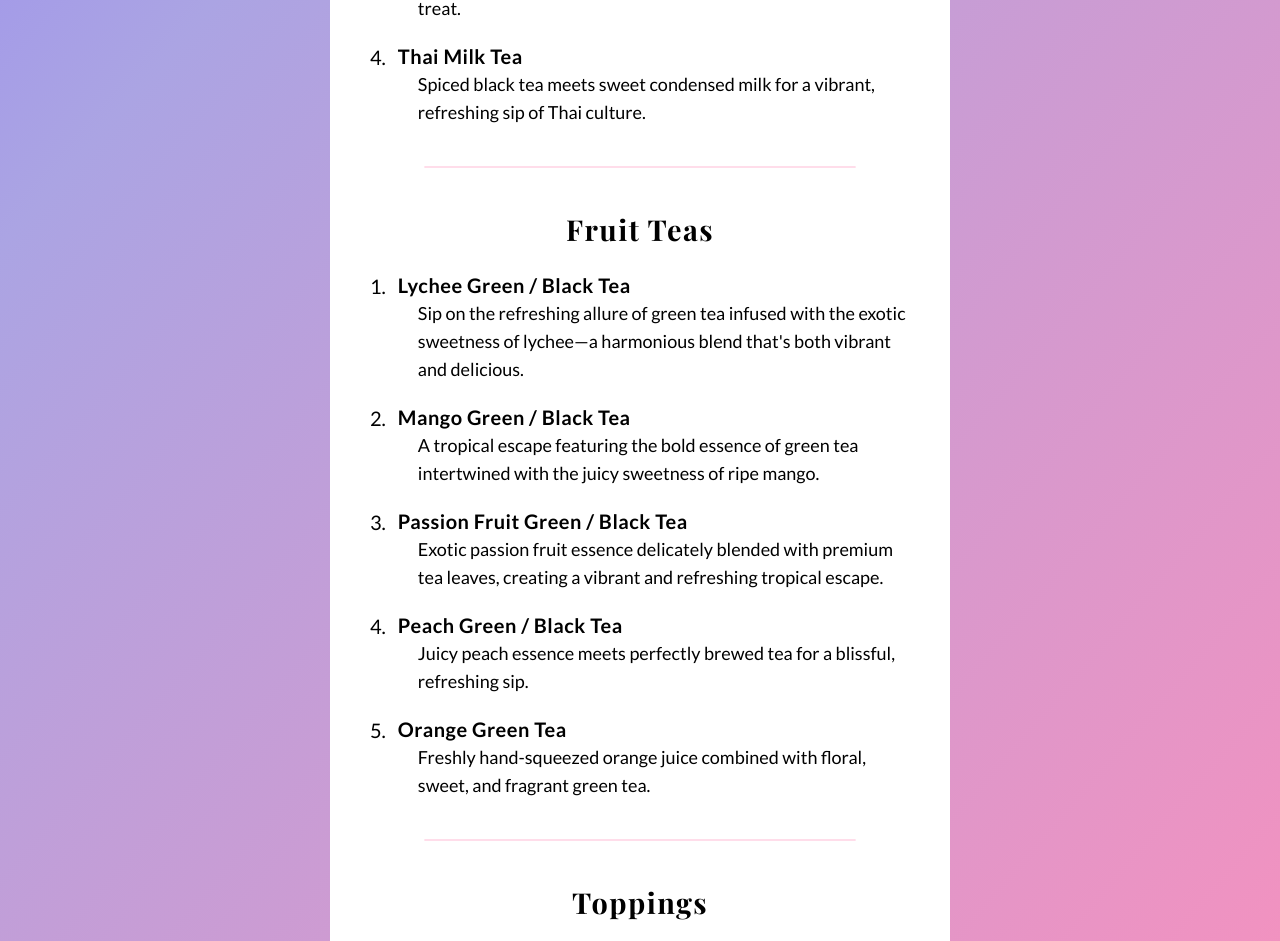
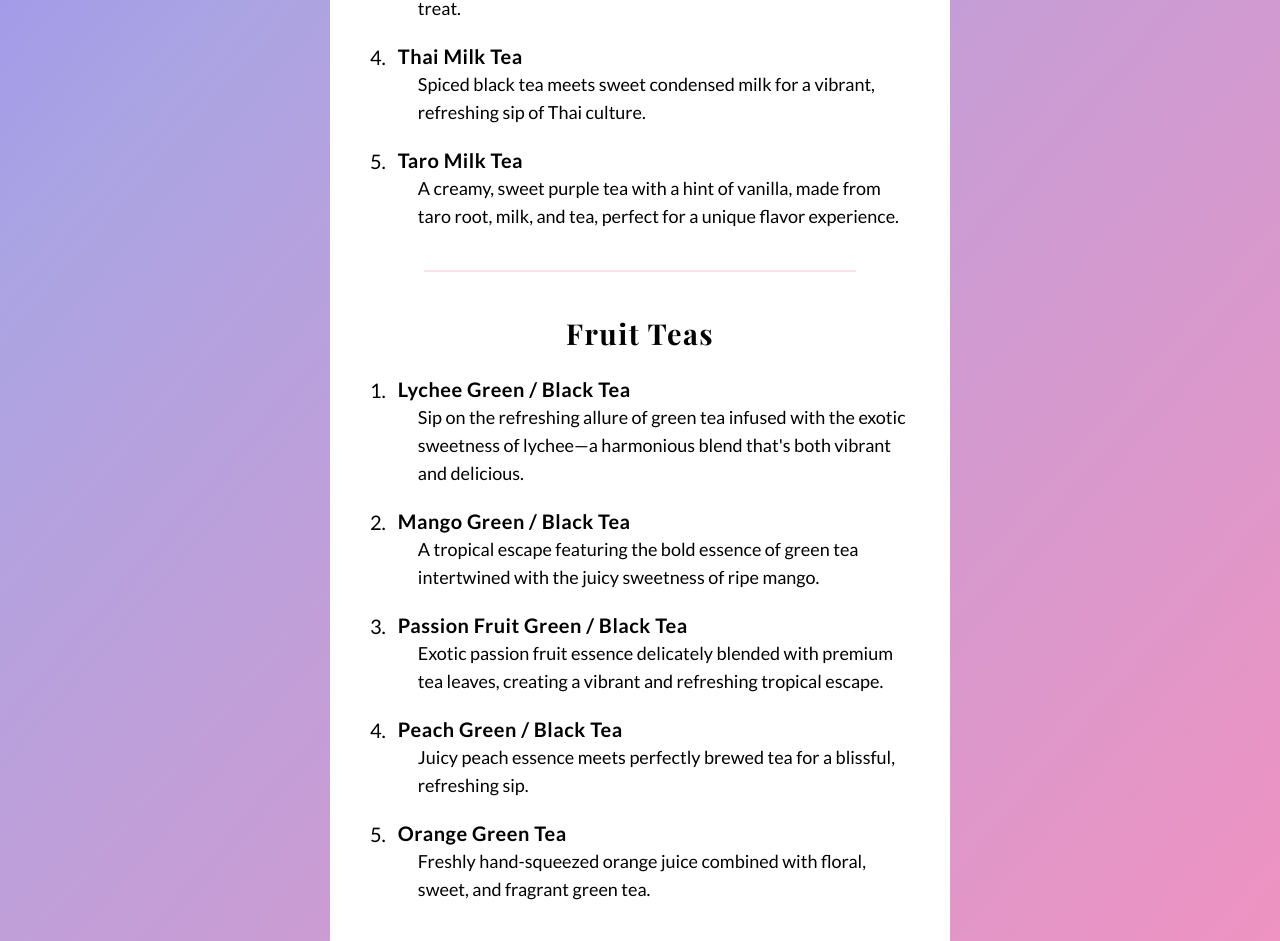
Before and after one commit to maaabilly/TarosBobaBar, a React (Vite) app: page /menu in a window 1280 px wide. Shown: the part 951-1892 px from the top of the page. Built offline with nearby package versions, Linux system fonts and the light colour scheme; a web font is replaced by a local one.

Commit message:
add taro milk tea with description

```diff
--- a/src/constants/index.js
+++ b/src/constants/index.js
@@ -248,6 +248,11 @@ export const wholeMenu = [
         description:
           'Spiced black tea meets sweet condensed milk for a vibrant, refreshing sip of Thai culture.',
       },
+      {
+        name: 'Taro Milk Tea',
+        description:
+          'A creamy, sweet purple tea with a hint of vanilla, made from taro root, milk, and tea, perfect for a unique flavor experience.',
+      },
     ],
   },
 
```
